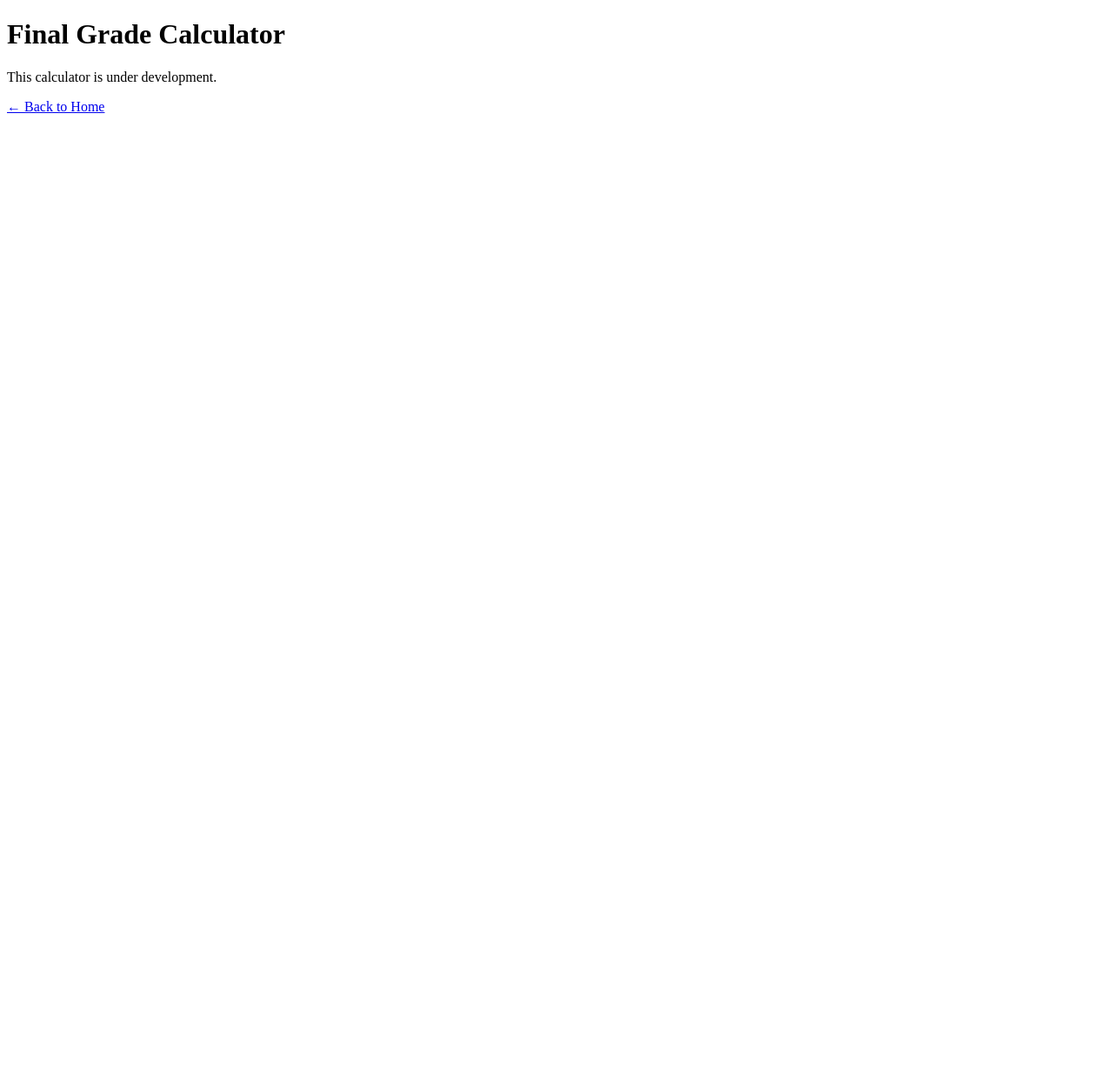
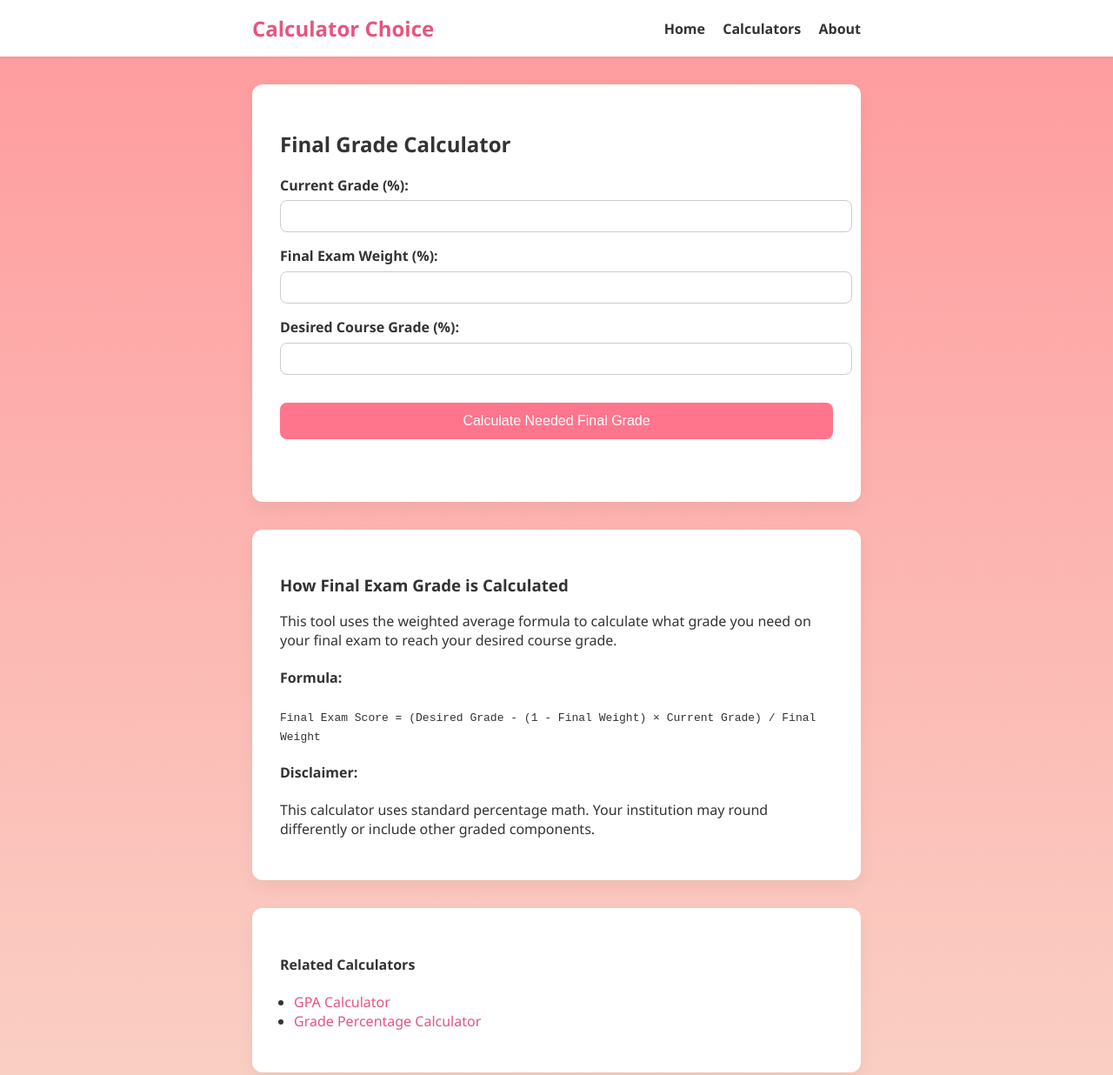
Before and after one commit to beakbreader/calculatorchoice.com, a plain HTML site: page calculators/education/final-grade-calculator/index.html in a window 1280 px wide. Shown: the whole page at 87% size. Before the commit the page ends 800 px from the top, so only its background shows below. Drawn offline with Linux system fonts and the light colour scheme.

Commit message:
Add files via upload

```diff
--- a/calculators/education/final-grade-calculator/calculator.js
+++ b/calculators/education/final-grade-calculator/calculator.js
@@ -0,0 +1,27 @@
+document.addEventListener('DOMContentLoaded', function () {
+  const form = document.getElementById('finalForm');
+  const result = document.getElementById('result');
+
+  form.addEventListener('submit', function (e) {
+    e.preventDefault();
+
+    const current = parseFloat(document.getElementById('current').value);
+    const weight = parseFloat(document.getElementById('weight').value) / 100;
+    const desired = parseFloat(document.getElementById('desired').value);
+
+    if (isNaN(current) || isNaN(weight) || isNaN(desired) || weight <= 0 || weight >= 1) {
+      result.textContent = 'Please enter valid percentages for all fields.';
+      return;
+    }
+
+    const required = (desired - ((1 - weight) * current)) / weight;
+
+    if (required > 100) {
+      result.textContent = `You need ${required.toFixed(2)}% on the final — which is above 100%. You may want to aim for the best you can and talk to your instructor.`;
+    } else if (required < 0) {
+      result.textContent = `You need ${required.toFixed(2)}% — you've already secured your desired grade!`;
+    } else {
+      result.textContent = `You need to score ${required.toFixed(2)}% on the final to get a ${desired}% in the course.`;
+    }
+  });
+});
--- a/calculators/education/final-grade-calculator/index.html
+++ b/calculators/education/final-grade-calculator/index.html
@@ -3,11 +3,61 @@
 <head>
   <meta charset="UTF-8">
   <meta name="viewport" content="width=device-width, initial-scale=1.0">
-  <title>Final Grade Calculator</title>
+  <title><TITLE HERE></title>
+  <meta name="description" content="<META DESCRIPTION HERE>">
+  <meta name="keywords" content="final grade calculator, what do I need on my final, final exam calculator">
+  <link rel="stylesheet" href="style.css">
+  <script defer src="calculator.js"></script>
 </head>
 <body>
-  <h1>Final Grade Calculator</h1>
-  <p>This calculator is under development.</p>
-  <a href="/">← Back to Home</a>
+  <header>
+    <div class="container nav">
+      <h1>Calculator Choice</h1>
+      <nav>
+        <a href="/">Home</a>
+        <a href="/calculators">Calculators</a>
+        <a href="/about">About</a>
+      </nav>
+    </div>
+  </header>
+
+  <main class="container">
+    <section class="card">
+      <h2>Final Grade Calculator</h2>
+      <form id="finalForm">
+        <label for="current">Current Grade (%):</label>
+        <input type="number" id="current" min="0" max="100" required>
+
+        <label for="weight">Final Exam Weight (%):</label>
+        <input type="number" id="weight" min="0" max="100" required>
+
+        <label for="desired">Desired Course Grade (%):</label>
+        <input type="number" id="desired" min="0" max="100" required>
+
+        <button type="submit">Calculate Needed Final Grade</button>
+      </form>
+
+      <div id="result" class="result"></div>
+    </section>
+
+    <section class="card explanation">
+      <h3>How Final Exam Grade is Calculated</h3>
+      <p>This tool uses the weighted average formula to calculate what grade you need on your final exam to reach your desired course grade.</p>
+
+      <h4>Formula:</h4>
+      <p><code>Final Exam Score = (Desired Grade - (1 - Final Weight) × Current Grade) / Final Weight</code></p>
+
+      <h4>Disclaimer:</h4>
+      <p>This calculator uses standard percentage math. Your institution may round differently or include other graded components.</p>
+    </section>
+
+    <footer class="card related">
+      <h4>Related Calculators</h4>
+      <ul>
+        <li><a href="/calculators/education/gpa-calculator/">GPA Calculator</a></li>
+        <li><a href="/calculators/education/grade-percentage-calculator/">Grade Percentage Calculator</a></li>
+      </ul>
+    </footer>
+  </main>
 </body>
 </html>
--- a/calculators/education/final-grade-calculator/style.css
+++ b/calculators/education/final-grade-calculator/style.css
@@ -0,0 +1,84 @@
+body {
+  margin: 0;
+  font-family: 'Segoe UI', sans-serif;
+  background: linear-gradient(to bottom, #ff9a9e, #fad0c4);
+  color: #333;
+}
+header {
+  background: white;
+  padding: 1em 0;
+  box-shadow: 0 2px 4px rgba(0,0,0,0.05);
+  margin-bottom: 2em;
+}
+.nav {
+  display: flex;
+  justify-content: space-between;
+  align-items: center;
+}
+.nav h1 {
+  font-size: 1.5em;
+  margin: 0;
+  color: #e75480;
+}
+.nav a {
+  margin-left: 1em;
+  text-decoration: none;
+  color: #333;
+  font-weight: bold;
+}
+.container {
+  max-width: 700px;
+  margin: 0 auto;
+  padding: 0 1em;
+}
+.card {
+  background: white;
+  border-radius: 12px;
+  padding: 2em;
+  box-shadow: 0 8px 20px rgba(0,0,0,0.05);
+  margin-bottom: 2em;
+}
+form label {
+  display: block;
+  margin-top: 1em;
+  font-weight: bold;
+}
+form input {
+  width: 100%;
+  padding: 0.75em;
+  margin-top: 0.5em;
+  border: 1px solid #ccc;
+  border-radius: 8px;
+}
+button {
+  margin-top: 2em;
+  width: 100%;
+  padding: 0.75em;
+  background: #ff758c;
+  color: white;
+  border: none;
+  border-radius: 8px;
+  font-size: 1em;
+  cursor: pointer;
+  transition: background 0.3s ease;
+}
+button:hover {
+  background: #e75480;
+}
+.result {
+  margin-top: 2em;
+  font-size: 1.25em;
+  font-weight: bold;
+  color: #e75480;
+}
+.related ul {
+  padding-left: 1em;
+  list-style-type: disc;
+}
+.related a {
+  color: #e75480;
+  text-decoration: none;
+}
+.related a:hover {
+  text-decoration: underline;
+}
```
